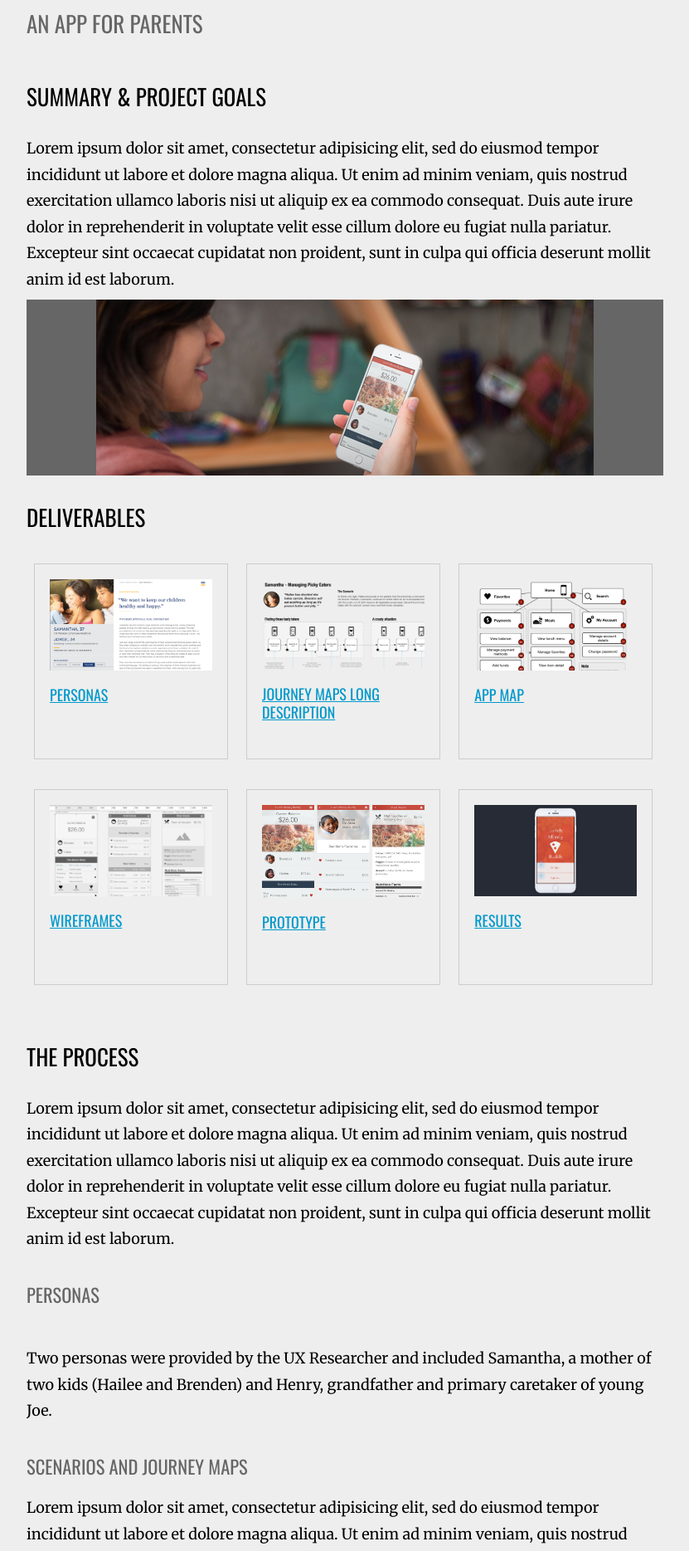
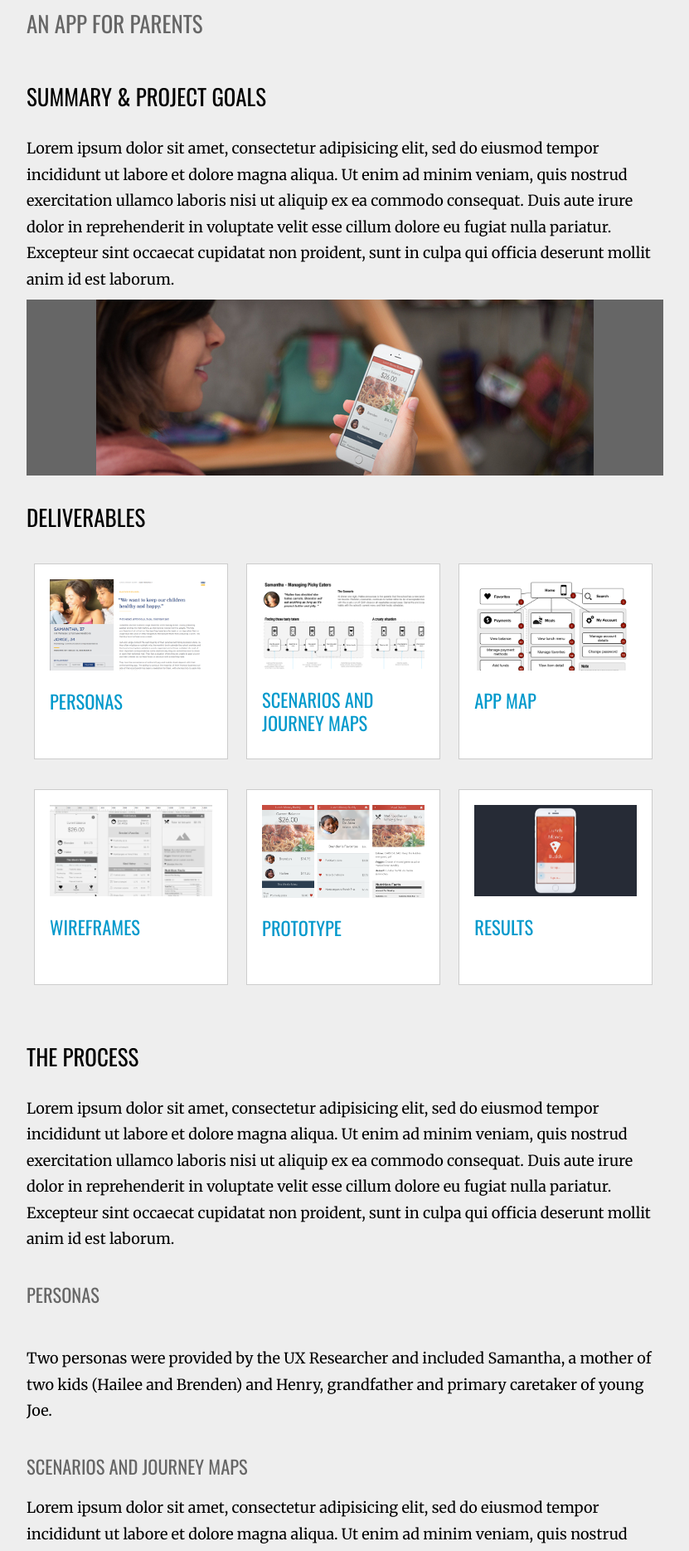
Before and after one commit to drewtodd/drewtodd.github.io, a Jekyll site: the page built from portfolio/lunch-money-buddy/index.md, in a window 1280 px wide. Shown: the part 603-2472 px from the top of the page at 83% size, without its empty margins (224-1055 px from the left). Built offline with Jekyll 4.4.1, drawn with Linux system fonts in a browser that asks for light colours; nearby versions of some CDN libraries; comment, search, counter and statistics services are not loaded; some of the changed lines change nothing that is shown.

Commit message:
Fixed grid padding and layout

```diff
--- a/portfolio/lunch-money-buddy/index.md
+++ b/portfolio/lunch-money-buddy/index.md
@@ -33,7 +33,6 @@
         padding-left: 0;
         padding-right: 0;
         border: 0;
-        color: #222;
     }
 
     .card:after {
@@ -46,19 +45,20 @@
     .card {
         display: inline-block;
         position: relative;
-        width: 25.5%;
-        min-height: 10em;
+        max-width: 25.5%;
+        height: auto;
+        min-height: 12em;
         margin-top: 1em;
         margin-bottom: 1em;
         margin-left: .5em;
         margin-right: .5em;
         padding-top: 1em;
-        padding-bottom: 2em;
+        padding-bottom: 0;
         padding-right: 1em;
         padding-left: 1em;
         border: 1px solid #ccc;
         vertical-align: top;
-        background-color: #eee;
+        background-color: #fff;
     }
 
     .card:hover {
@@ -75,11 +75,13 @@
     }
 
     .card .caption {
-        display: block;
+        display: inline-block;
         margin: 0;
         padding: 0;
+        padding-bottom: 1em;
         padding-top: 1em;
         font-family: "Oswald", Helvetica, sans-serif;
+        font-size: 1.25em;
         font-weight: 400;
         line-height: 1.25em;
         text-transform: uppercase;
@@ -124,7 +126,7 @@
   <figure class="card">
     <a href="#scenarios-and-journey-maps">
     <div class="image"><img src="/img/lmb/scenario-cropped.png" class="" /></div>
-    <figcaption class="caption">Journey Maps Long Description</figcaption>
+    <figcaption class="caption">Scenarios and Journey Maps</figcaption>
     </a>
   </figure>
   <figure class="card">
```
Also changed, not shown: 1 other file.
